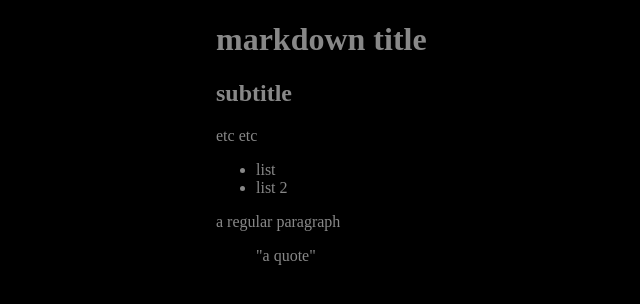
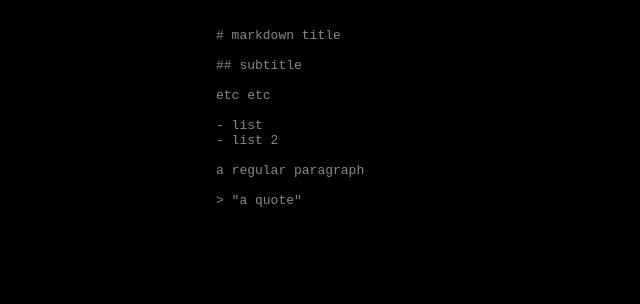
Before and after one commit to nupanick/experiment-deno, a plain HTML site: page sharepoint-idea/index.html in a window 1280 px wide. Shown: the whole page, without its empty margins (104-744 px from the left). Drawn offline with Linux system fonts and the light colour scheme.

Commit message:
Use html template function for better parsification

```diff
--- a/sharepoint-idea/index.html
+++ b/sharepoint-idea/index.html
@@ -11,7 +11,7 @@ body {
 }
 
 </style>
-<textarea>
+<pre>
 
 # markdown title
 
@@ -26,14 +26,7 @@ a regular paragraph
 
 > "a quote"
 
-</textarea>
+</pre>
 <script src="./marked.min.js"></script>
-<script>
-    "use strict"
-    const el = document.getElementsByTagName('textarea')[0];
-    const md = document.createElement('div');
-    md.innerHTML = marked.parse(el.textContent);
-    document.body.insertBefore(md, el);
-    el.remove();
-</script>
+<script src="./wikify.js"></script>
 </html>
```
